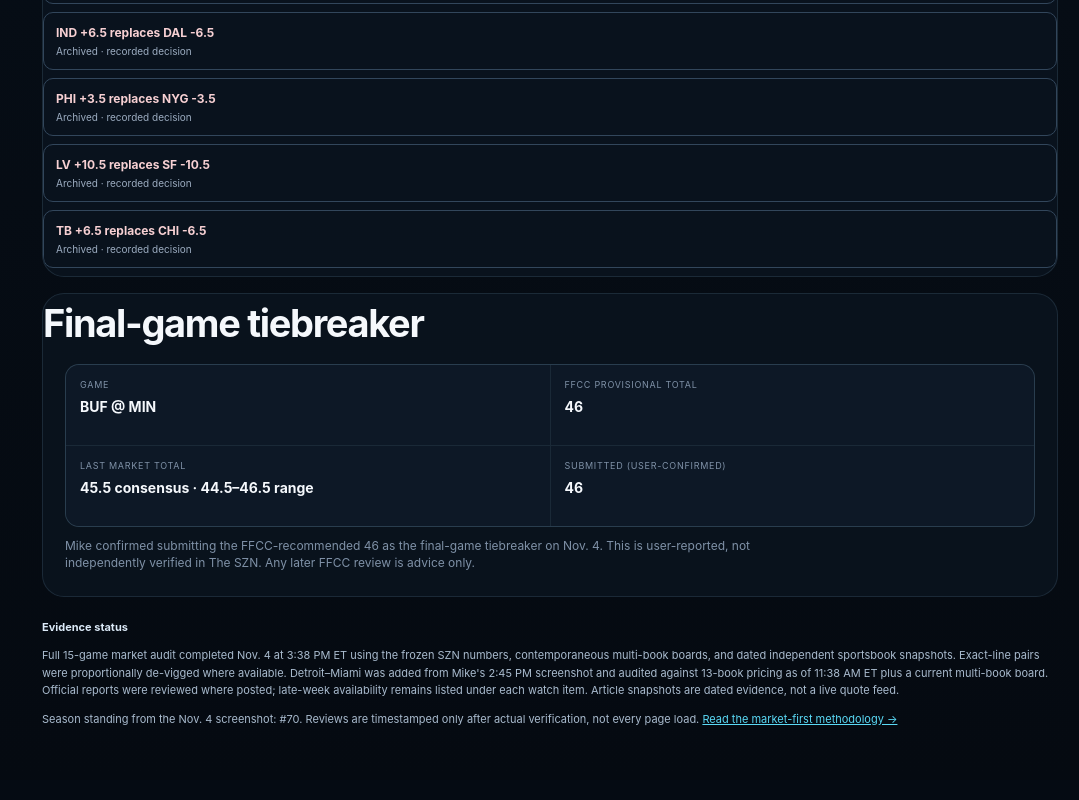
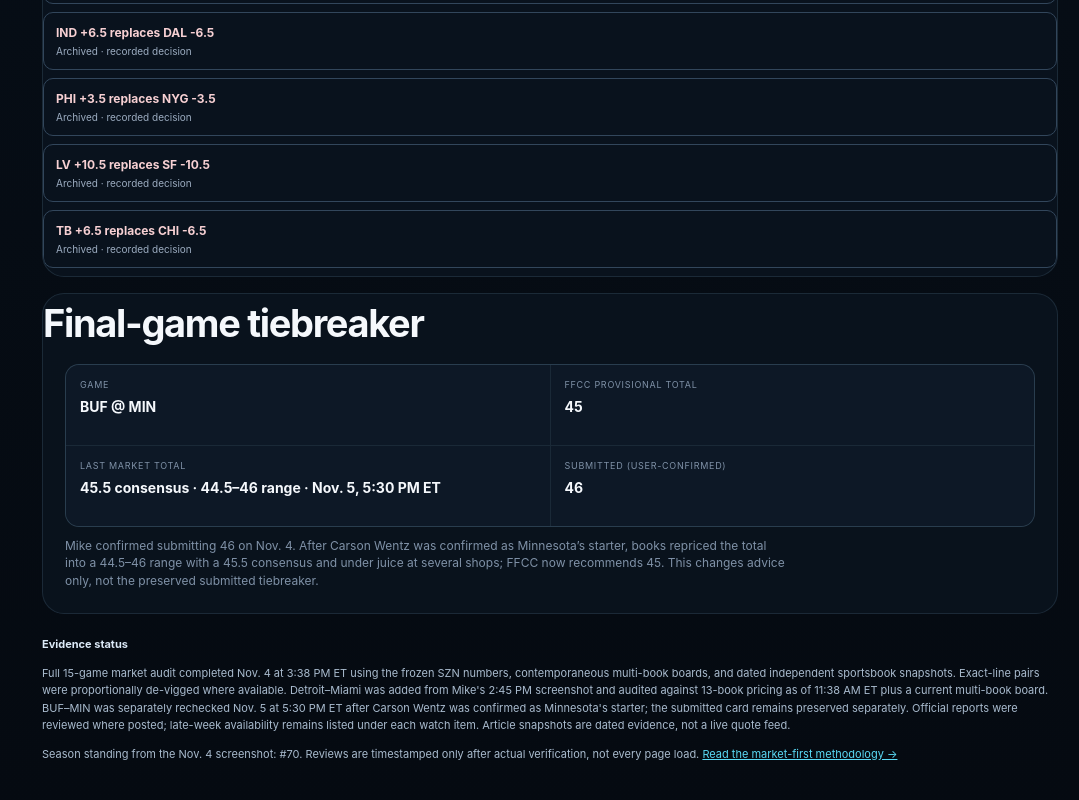
Before and after one commit to TipsyAntler/fantasy-command-center, a Next.js app: page /pickem/board in a window 1280 px wide. Shown: the part 2398-3198 px from the top of the page, without its empty margins (201-1280 px from the left). Built offline with nearby package versions, Linux system fonts and the light colour scheme.

Commit message:
Update Week 9 tiebreaker after Wentz news

```diff
--- a/data/pickem-week9.ts
+++ b/data/pickem-week9.ts
@@ -23,7 +23,7 @@ export const week9ReviewedAt = "2026-11-04T15:38:00-05:00";
 export const week9ReviewedLabel = "Nov 4 · 3:38 PM ET";
 export const week9PoolName = "The SZN · NFL Super Pick'em · NFL-575";
 export const week9PoolStatus = "WEEK 9 · ALL 15 FROZEN SPREADS CAPTURED · FULL 15-GAME MARKET AUDIT COMPLETED · USER-CONFIRMED SUBMISSION SNAPSHOT PRESERVED SEPARATELY";
-export const week9MarketAsOf = "Full 15-game market audit completed Nov. 4 at 3:38 PM ET using the frozen SZN numbers, contemporaneous multi-book boards, and dated independent sportsbook snapshots. Exact-line pairs were proportionally de-vigged where available. Detroit–Miami was added from Mike\'s 2:45 PM screenshot and audited against 13-book pricing as of 11:38 AM ET plus a current multi-book board. Official reports were reviewed where posted; late-week availability remains listed under each watch item. Article snapshots are dated evidence, not a live quote feed.";
+export const week9MarketAsOf = "Full 15-game market audit completed Nov. 4 at 3:38 PM ET using the frozen SZN numbers, contemporaneous multi-book boards, and dated independent sportsbook snapshots. Exact-line pairs were proportionally de-vigged where available. Detroit–Miami was added from Mike\'s 2:45 PM screenshot and audited against 13-book pricing as of 11:38 AM ET plus a current multi-book board. BUF–MIN was separately rechecked Nov. 5 at 5:30 PM ET after Carson Wentz was confirmed as Minnesota\'s starter; the submitted card remains preserved separately. Official reports were reviewed where posted; late-week availability remains listed under each watch item. Article snapshots are dated evidence, not a live quote feed.";
 export const week9Standing = {correct:56,rank:70,leaderCorrect:76,note:"Nov. 4 user screenshot: 56 season correct, overall rank 70; leader 76."};
 export const week9MikeVibeCard = {
   observedAt: "Nov 4, 2026 · approximately 1:01 PM ET",
@@ -51,9 +51,9 @@ export const week9SubmittedCard = {
 export const week9PendingPoolGames: {day:string; kickoff:string; away:string; home:string; mikeVibe:string; reason:string}[] = [];
 export const week9Tiebreaker = {
   matchup: "BUF @ MIN",
-  earlyFfccTarget: "46",
-  currentMarketTotal: "45.5 consensus · 44.5–46.5 range",
-  note: "Mike confirmed submitting the FFCC-recommended 46 as the final-game tiebreaker on Nov. 4. This is user-reported, not independently verified in The SZN. Any later FFCC review is advice only."
+  earlyFfccTarget: "45",
+  currentMarketTotal: "45.5 consensus · 44.5–46 range · Nov. 5, 5:30 PM ET",
+  note: "Mike confirmed submitting 46 on Nov. 4. After Carson Wentz was confirmed as Minnesota’s starter, books repriced the total into a 44.5–46 range with a 45.5 consensus and under juice at several shops; FFCC now recommends 45. This changes advice only, not the preserved submitted tiebreaker."
 };
 export const week9PoolGames: Week9PoolGame[] = [
   {
@@ -304,11 +304,11 @@ export const week9PoolGames: Week9PoolGame[] = [
     "mikeVibe": "MIN +3.5",
     "poolFavorite": "BUF",
     "poolSpread": 3.5,
-    "marketLabel": "Nov. 4 exact-line board: MIN +3.5 generally -115 to -120 versus BUF -3.5 from even to -105; total mostly 45.5, range 44.5-46.5.",
+    "marketLabel": "Nov. 5 recheck after Carson Wentz was confirmed: MIN +3.5 remained roughly -115 to -125 versus BUF -3.5 near -105 across reviewed books; total clustered at 45–45.5 with a 44.5–46 range.",
     "marketTotal": 45.5,
     "confidence": 2,
     "signal": "SMALL EXACT-LINE PRICE LEAN",
-    "rationale": "Keep MIN +3.5. Exact frozen-spread prices consistently charged a premium for Minnesota, producing a robust small market lean. Kyler Murray's hamstring status remains unresolved, so the recommendation must be rechecked after Thursday practice.",
-    "watch": "Kyler Murray's hamstring and Minnesota's offensive line. Carson Wentz is next in line; a confirmed Murray absence could move the market enough to require a new audit."
+    "rationale": "Keep MIN +3.5. Wentz replacing Kyler Murray is material, but the post-news exact-line market still charges a premium for Minnesota +3.5. The strongest case against Minnesota is the quarterback downgrade; the counter is that the downgrade is now priced while the frozen hook remains market-favored.",
+    "watch": "Minnesota’s offensive line and any further move through 3. Flip only if fresh exact-line pricing makes BUF -3.5 the preferred side."
   }
 ];
```
